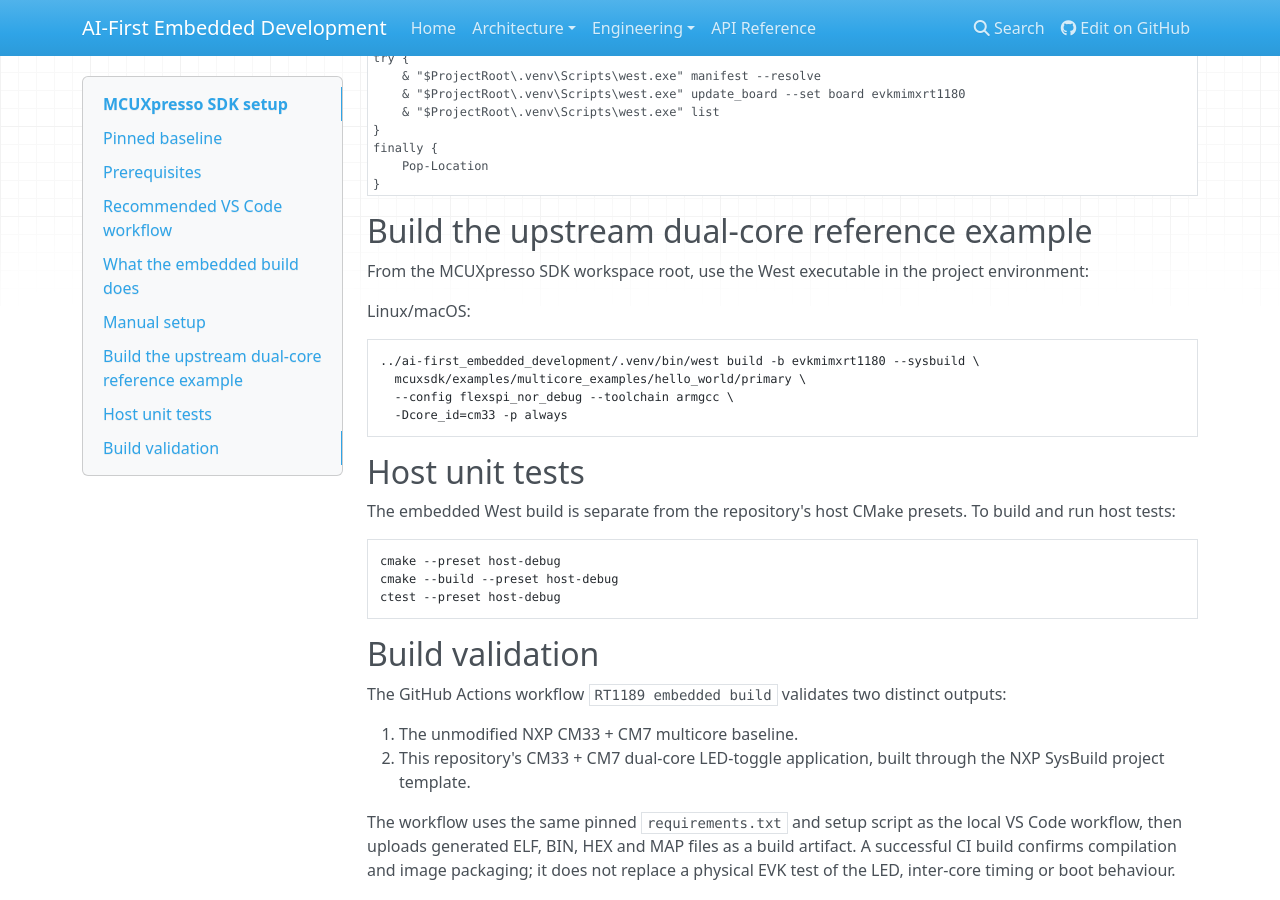
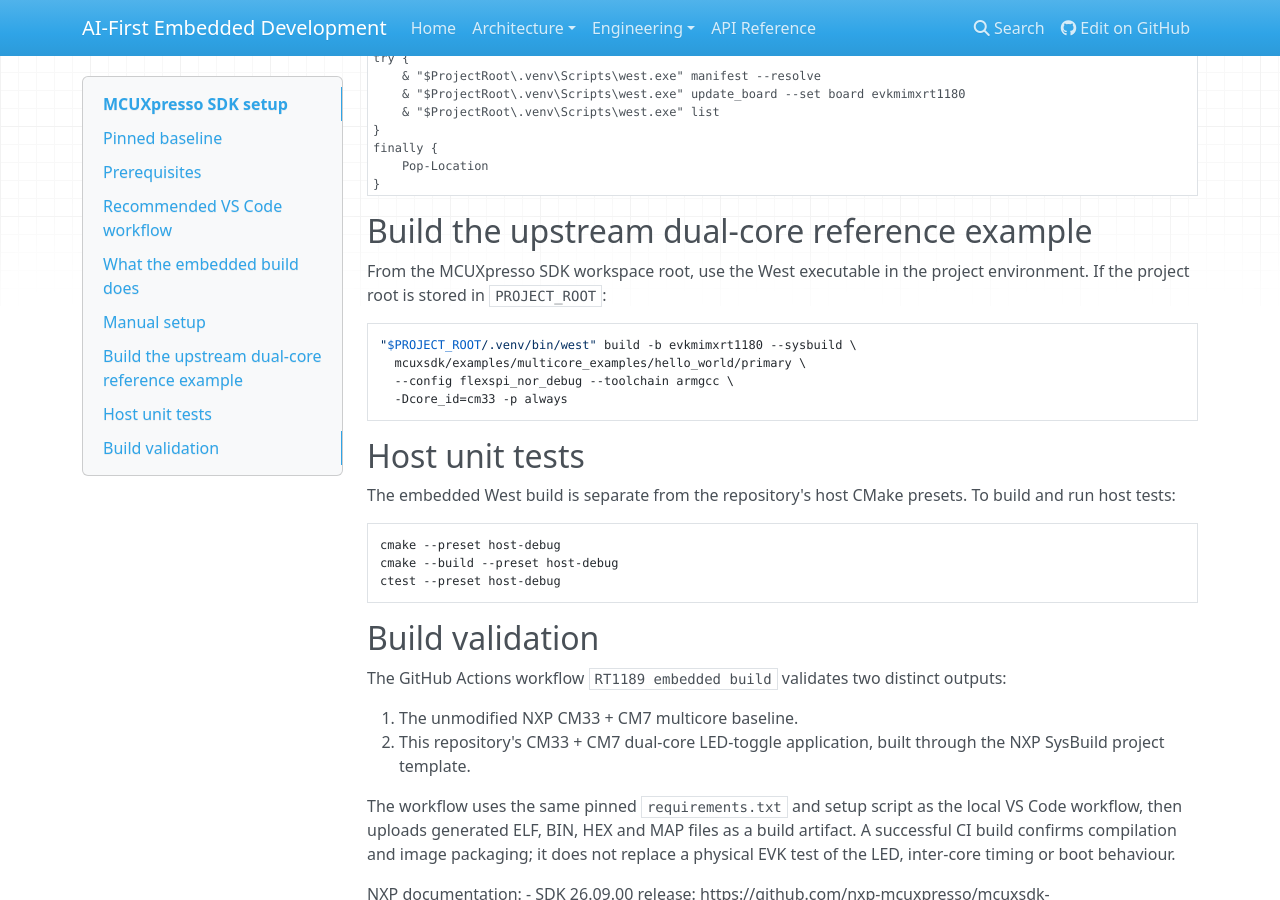
Before and after one commit to silvio-vallorani/ai-first_embedded_development, an MkDocs documentation site: the page built from docs/toolchains/MCUXPRESSO_SDK.md, in a window 1280 px wide and 900 px high, scrolled down 2777 px. Built offline with MkDocs 1.6.1, drawn with Linux system fonts in a browser that asks for light colours; nearby versions of some CDN libraries.

Commit message:
Make manual SDK build instructions path independent

````diff
--- a/docs/toolchains/MCUXPRESSO_SDK.md
+++ b/docs/toolchains/MCUXPRESSO_SDK.md
@@ -119,12 +119,10 @@ finally {
 
 ## Build the upstream dual-core reference example
 
-From the MCUXpresso SDK workspace root, use the West executable in the project environment:
-
-Linux/macOS:
+From the MCUXpresso SDK workspace root, use the West executable in the project environment. If the project root is stored in `PROJECT_ROOT`:
 
 ```sh
-../ai-first_embedded_development/.venv/bin/west build -b evkmimxrt1180 --sysbuild \
+"$PROJECT_ROOT/.venv/bin/west" build -b evkmimxrt1180 --sysbuild \
   mcuxsdk/examples/multicore_examples/hello_world/primary \
   --config flexspi_nor_debug --toolchain armgcc \
   -Dcore_id=cm33 -p always
````
